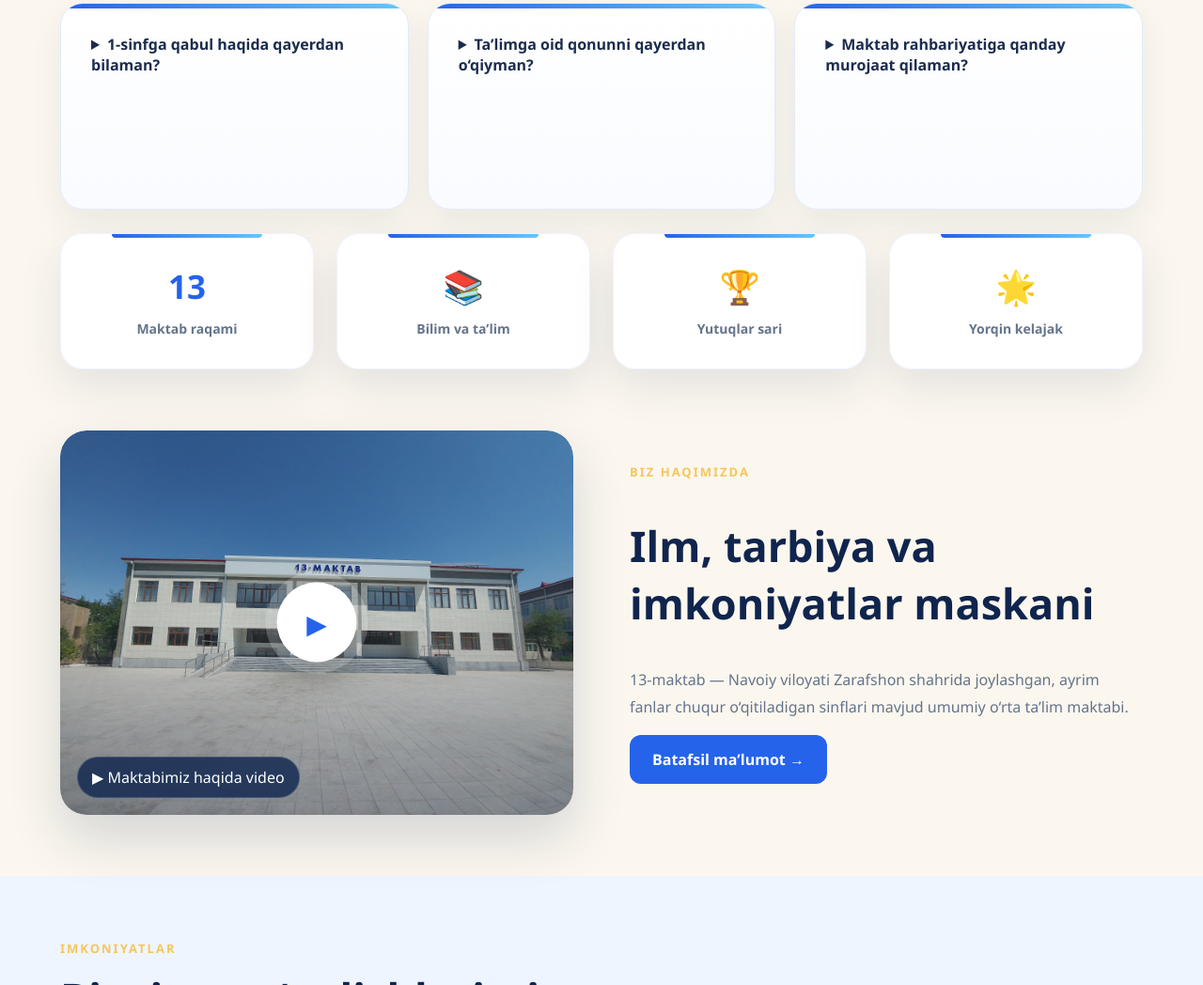
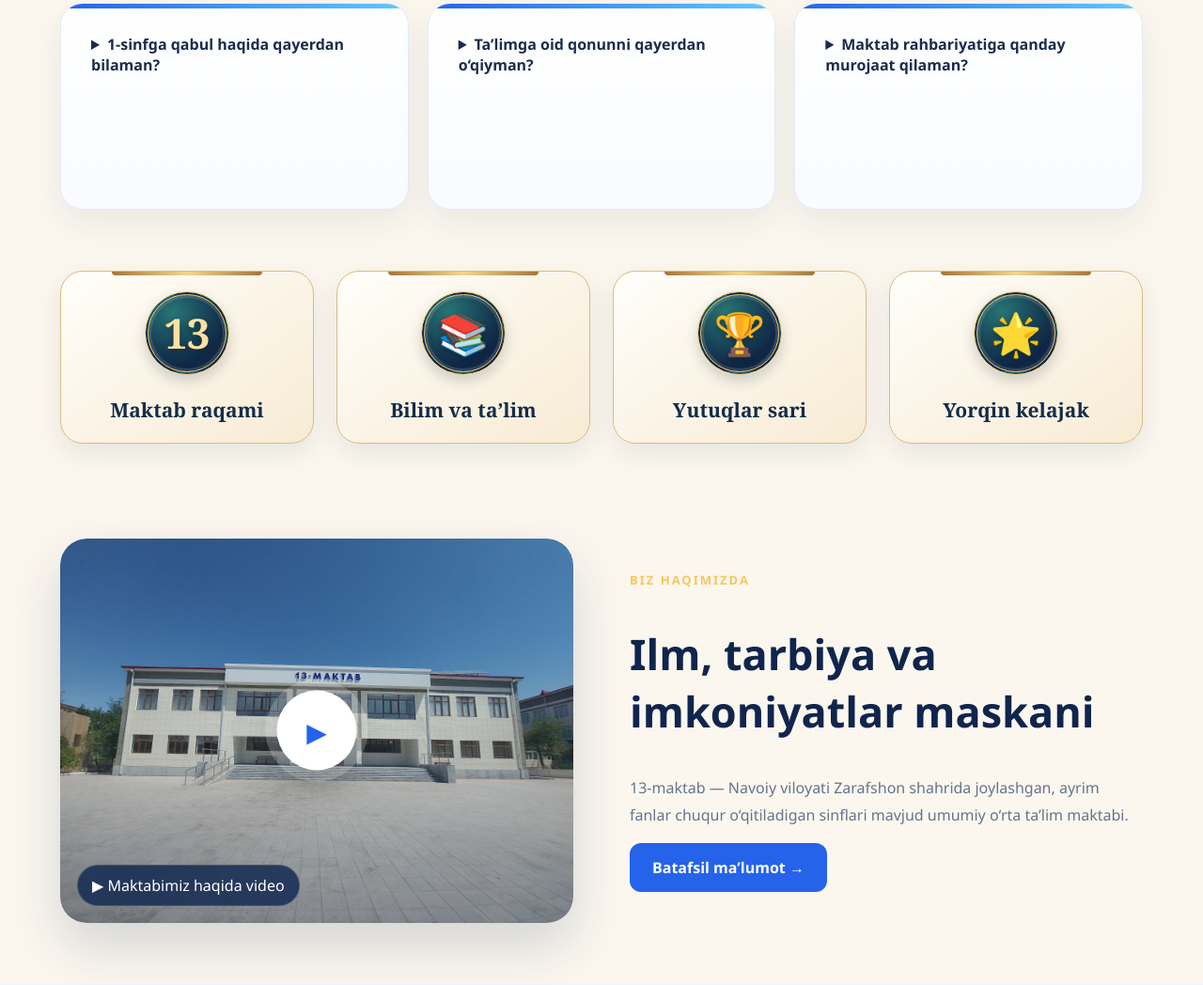
Before and after one commit to kenjahonbonu-code/zarafshon13, a plain HTML site: page index.html in a window 1280 px wide. Shown: the part 1087-2135 px from the top of the page at 94% size. Drawn offline with nearby package versions, Linux system fonts and the light colour scheme; no server answers.

Commit message:
Update style.css

```diff
--- a/style.css
+++ b/style.css
@@ -833,3 +833,58 @@ body {
     grid-template-columns: repeat(2, minmax(0, 1fr));
   }
 }
+/* Bosh sahifa — pastki to‘rtta oltin kartochka */
+#app .stats {
+  gap: clamp(12px, 2vw, 24px);
+  margin: 0 auto 36px;
+}
+
+#app .stats .stat {
+  position: relative;
+  display: grid;
+  justify-items: center;
+  align-content: center;
+  gap: 14px;
+  min-width: 0;
+  min-height: 184px;
+  padding: 20px 12px;
+  border: 1px solid #dabb82;
+  border-radius: 24px;
+  background: linear-gradient(145deg, #fffefa, #f7ebd4);
+  box-shadow: 0 10px 28px #0b203d16;
+  text-align: center;
+}
+
+#app .stats .stat::before {
+  background: linear-gradient(90deg, #a67535, #f4d68c, #a67535);
+}
+
+#app .stats .stat strong {
+  display: grid;
+  place-items: center;
+  width: clamp(64px, 7vw, 96px);
+  aspect-ratio: 1;
+  border: 4px double #f2cd7e;
+  border-radius: 50%;
+  background: radial-gradient(circle at 32% 23%, #277575, #102746 68%);
+  box-shadow: 0 6px 14px #0b203d30, inset 0 0 0 3px #fff2cc22;
+  color: #ffe0a1;
+  font: bold clamp(30px, 4vw, 44px)/1 Georgia, serif;
+  text-shadow: 0 3px 6px #06182c80;
+}
+
+#app .stats .stat span {
+  color: #142c4a;
+  font: bold clamp(15px, 1.7vw, 21px)/1.25 Georgia, serif;
+}
+
+@media (max-width: 750px) {
+  #app .stats {
+    grid-template-columns: repeat(2, minmax(0, 1fr));
+  }
+
+  #app .stats .stat {
+    min-height: 145px;
+    padding: 16px 8px;
+  }
+}
```
